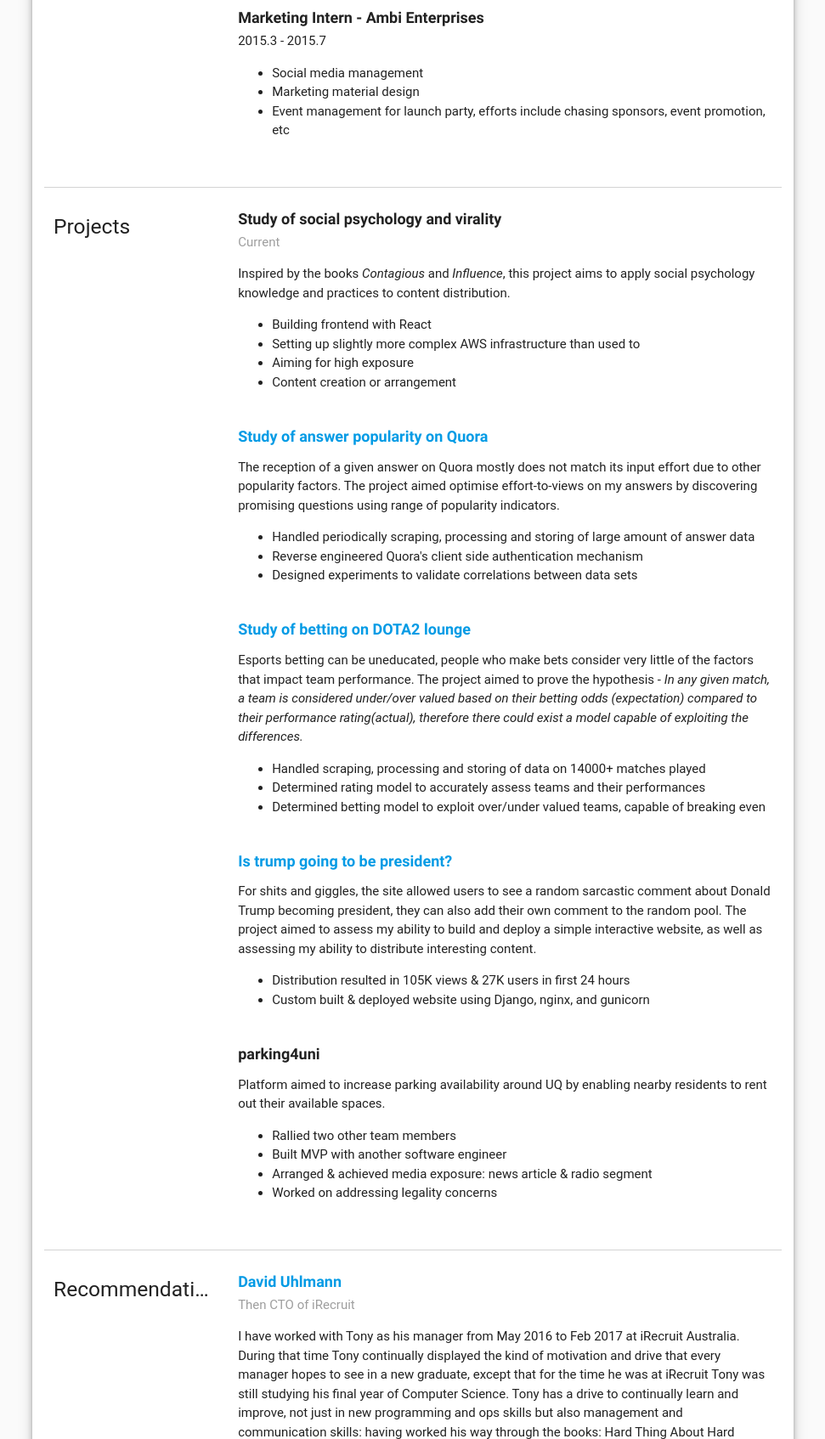
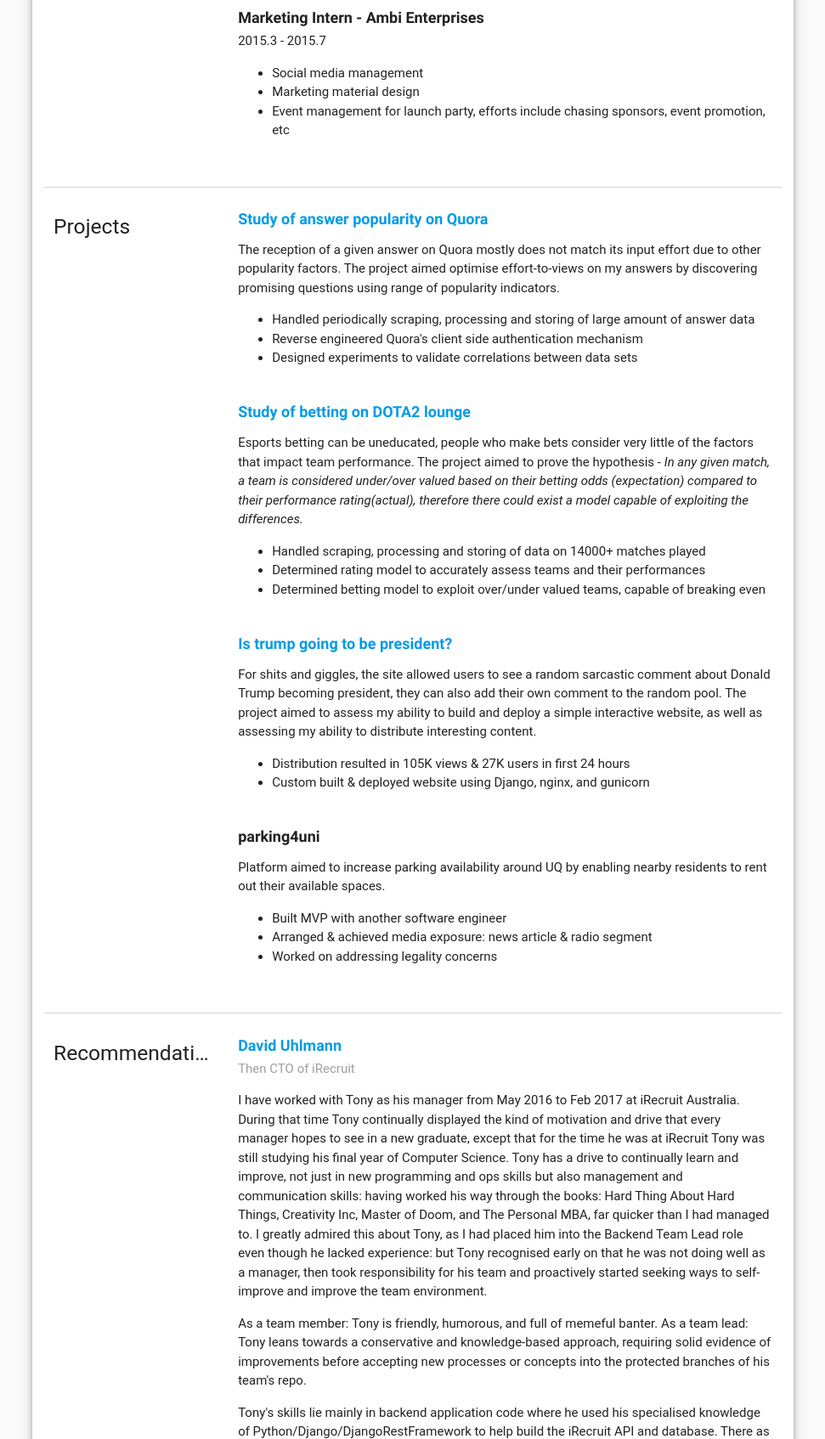
Before and after one commit to s4291158/portfolio, a Django app: template templates/resume.html in a window 1280 px wide. Shown: the part 1345-3039 px from the top of the page at 85% size, without its empty margins (154-1125 px from the left). Run offline with Django 3.2, Linux system fonts and the light colour scheme; the template is opened without the code that fills it, so the values that code supplies are empty; some libraries are stand-ins or nearby versions; some web fonts are replaced.

Commit message:
removed artificial virality

```diff
--- a/templates/resume.html
+++ b/templates/resume.html
@@ -177,7 +177,7 @@
         <h5>Projects</h5>
       </div>
       <div class="col m9 s12">
-        <div class="section-item">
+        <div class="section-item hide">
           <h6 class="section-title">Study of social psychology and virality</h6>
           <span class="grey-text">Current</span>
           <p>
@@ -248,7 +248,6 @@
             available spaces.
           </p>
           <ul class="browser-default">
-            <li>Rallied two other team members</li>
             <li>Built MVP with another software engineer</li>
             <li>Arranged & achieved media exposure: news article & radio segment</li>
             <li>Worked on addressing legality concerns</li>
```
